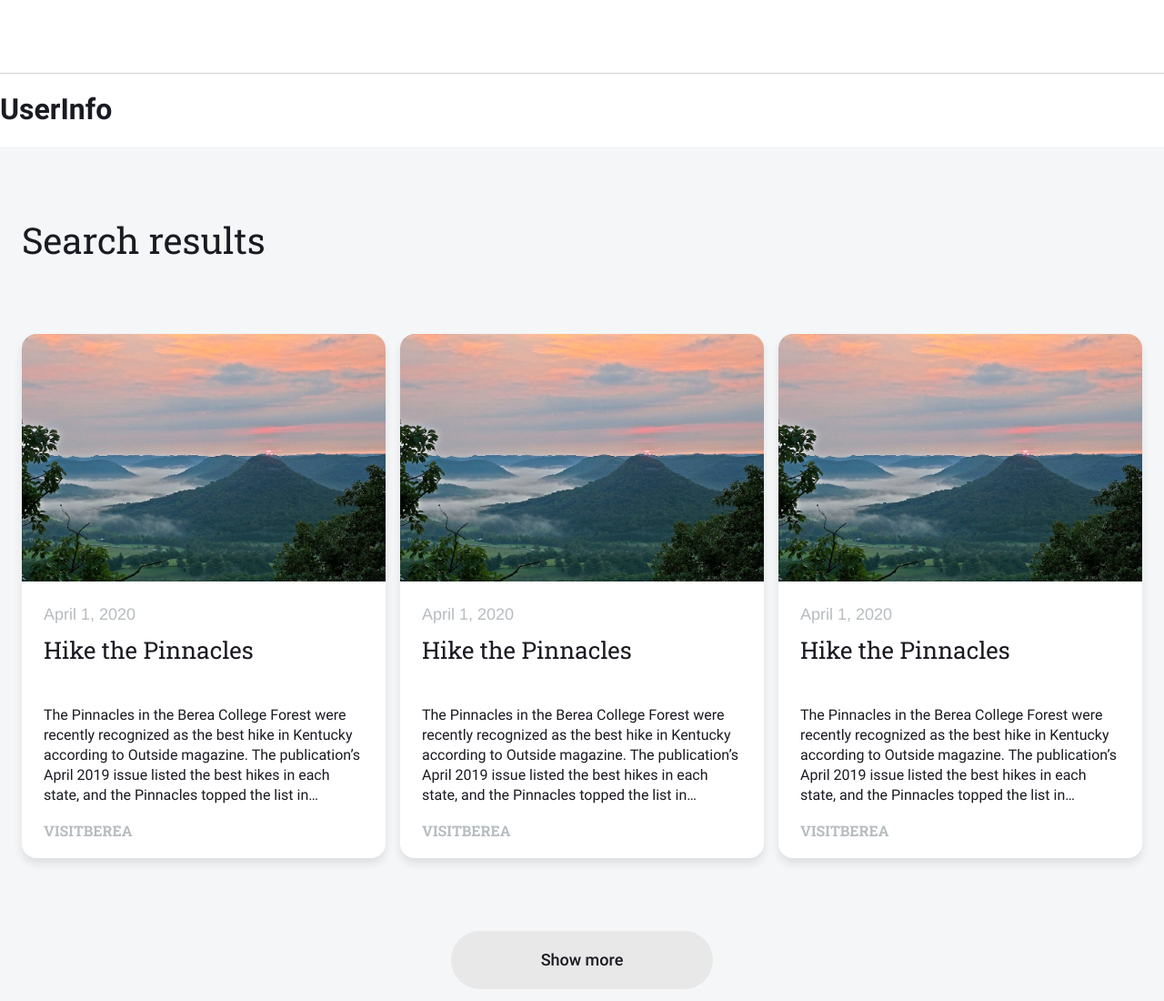
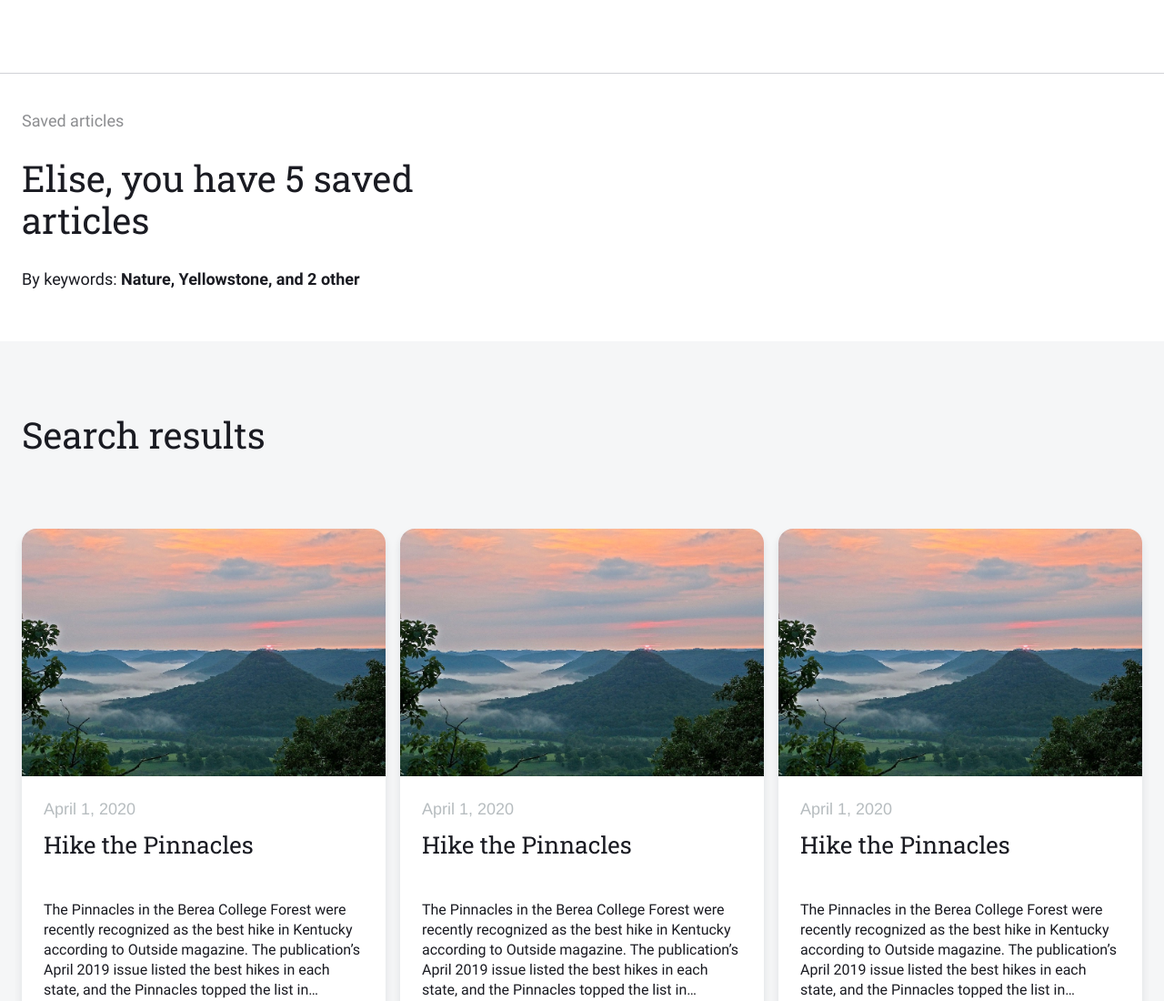
Before and after one commit to mariawright05/news-explorer-frontend, a React app: page /saved-news in a window 1280 px wide. Shown: the top 1100 px of the page at 91% size. Built offline with nearby package versions, Linux system fonts and the light colour scheme; a web font is replaced by a local one.

```diff
--- a/src/components/CardList/CardList.css
+++ b/src/components/CardList/CardList.css
@@ -1,6 +1,5 @@
 .cardList {
   background-color: #f5f6f7;
-
 }
 
 .cardList__title {
--- a/src/components/CardList/CardList.js
+++ b/src/components/CardList/CardList.js
@@ -17,7 +17,10 @@
           <Card />
           <Card />
         </ul>
-        <input type="submit" value="Show more" className="cardList__button" />
+        {
+          !isAlt
+          && <input type="submit" value="Show more" className="cardList__button" />
+        }
       </div>
     </div>
   );
--- a/src/components/Header/Header.js
+++ b/src/components/Header/Header.js
@@ -4,7 +4,6 @@
 
 const Header = (props) => {
   const { isAlt, isAuth } = props;
-  console.log(isAuth);
 
   const authLinks = (
     // need button icon
--- a/src/components/UserInfo/UserInfo.css
+++ b/src/components/UserInfo/UserInfo.css
@@ -0,0 +1,40 @@
+.userInfo {
+  max-width: 1232px;
+  padding: 40px 0 56px 0;
+  margin: 0 auto;
+}
+
+.userInfo__container {
+  max-width: 530px;
+}
+
+.userInfo__title {
+  font-family: 'Roboto', Helvetica, sans-serif;
+  font-weight: 400;
+  font-size: 18px;
+  line-height: 24px;
+  color: #1a1b2280;
+  margin: 0 0 28px 0;
+}
+
+.userInfo__stats {
+  font-family: 'Roboto Slab', Helvetica, sans-serif;
+  font-weight: 400;
+  font-size: 40px;
+  line-height: 46px;
+  color: #1a1b22;
+  margin: 0 0 30px 0;
+}
+
+.userInfo__keywords {
+  font-family: 'Roboto', Helvetica, sans-serif;
+  font-weight: 400;
+  font-size: 18px;
+  line-height: 24px;
+  color: #1a1b22;
+  margin: 0;
+}
+
+.userInfo__keywords_strong {
+  font-weight: 700;
+}
--- a/src/components/UserInfo/UserInfo.js
+++ b/src/components/UserInfo/UserInfo.js
@@ -3,8 +3,17 @@
 
 const UserInfo = () => {
   return (
-    <div>
-      <h1>UserInfo</h1>
+    <div className="userInfo">
+      <div className="userInfo__container">
+        <h1 className="userInfo__title">Saved articles</h1>
+        <p className="userInfo__stats">Elise, you have 5 saved articles</p>
+        <p className="userInfo__keywords">
+          By keywords:
+          <span className="userInfo__keywords_strong">
+            &nbsp;Nature, Yellowstone, and 2 other
+          </span>
+        </p>
+      </div>
     </div>
   );
 };
```
Also changed, not shown: src/components/Form/Form.css (deleted, +0 -27 lines), src/components/Popup/Popup.js (added, +18 -0 lines), src/components/PopupWithForm/PopupWithForm.js (deleted, +0 -12 lines), src/components/Popup/Popup.css (added), src/components/Popup/SigninPopup.js (added), src/components/Popup/SignupPopup.js (added), src/components/Popup/SuccessPopup.js (added).
